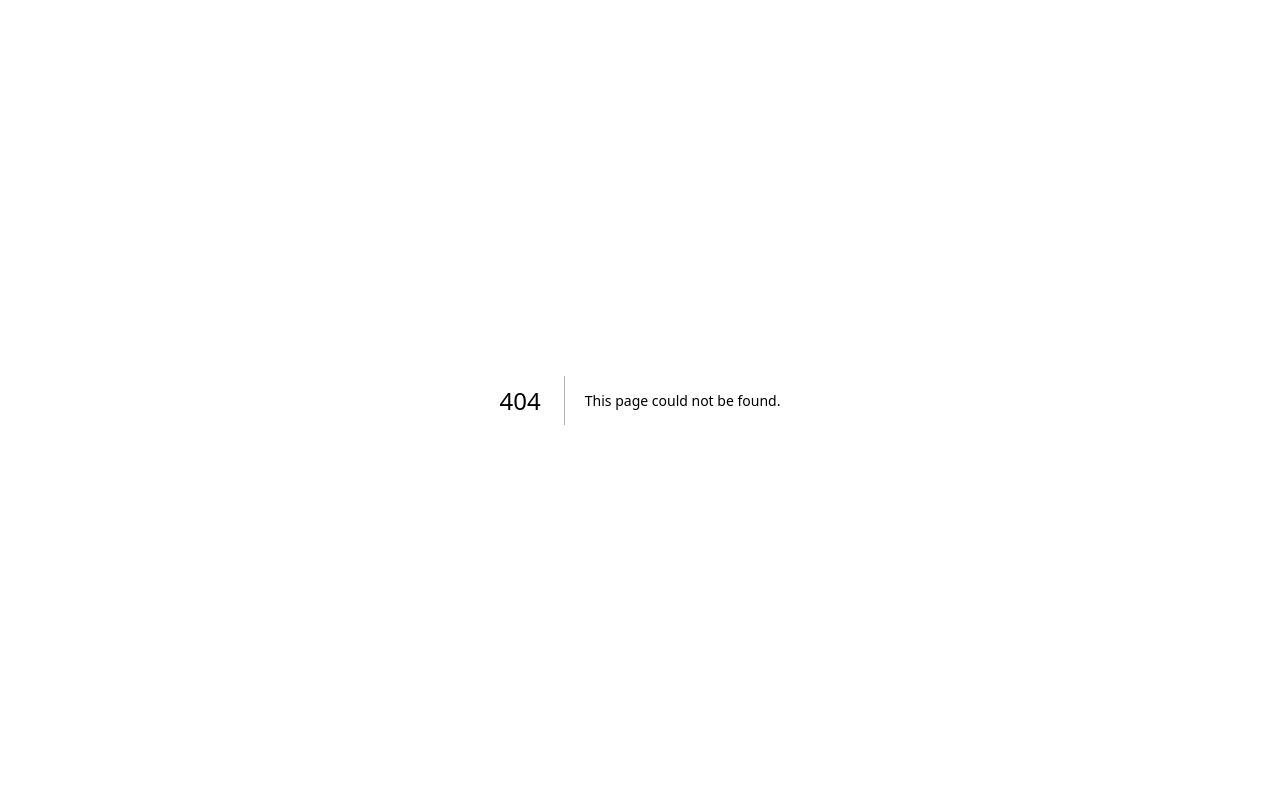
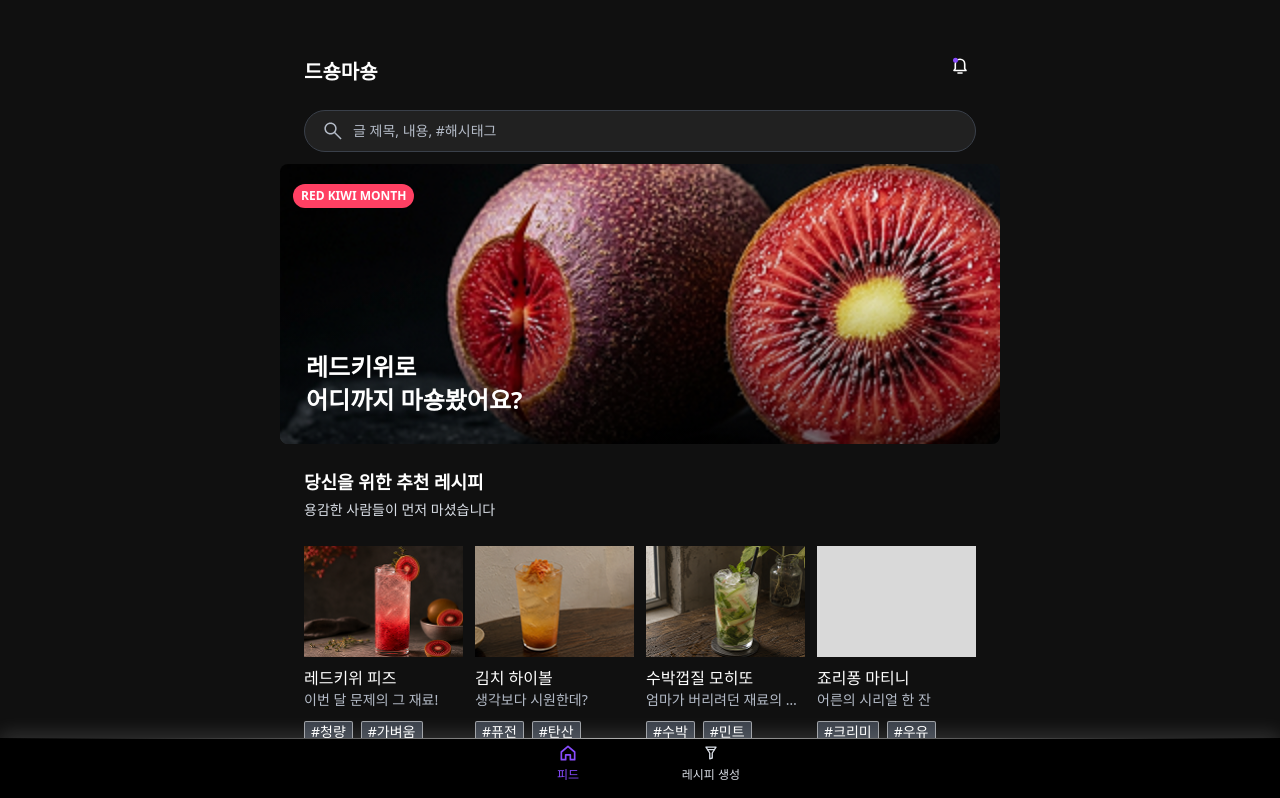
Before and after one commit to mandububsa/Ne-O-rdinary-Hackathon-10th-U-Front, a Next.js app in the folder dsms/: page /feed in a window 1280 px wide. Before the commit this address had no page. Shown: the top 798 px of the page. Built offline with nearby package versions, Linux system fonts and the light colour scheme.

Commit message:
✨ 피드 페이지 생성 + navbar 생성

```diff
--- /dev/null
+++ b/dsms/app/feed/page.tsx
@@ -0,0 +1,158 @@
+import Image from "next/image";
+import Link from "next/link";
+import { FEED_RECIPES, type FeedRecipe } from "@/data/feed";
+import BottomNavbar from "@/components/BottomNavbar";
+import SearchButton from "@/app/search/_components/SearchButton";
+
+function NotificationIcon() {
+  return (
+    <svg
+      aria-hidden="true"
+      viewBox="0 0 24 24"
+      className="size-6"
+      fill="none"
+    >
+      <path
+        d="M18 16.5H6l1.3-1.9V10a4.7 4.7 0 0 1 9.4 0v4.6L18 16.5Z"
+        stroke="currentColor"
+        strokeWidth="1.6"
+        strokeLinejoin="round"
+      />
+      <path
+        d="M10 19h4"
+        stroke="currentColor"
+        strokeWidth="1.6"
+        strokeLinecap="round"
+      />
+      <circle cx="7.5" cy="6.2" r="2.5" fill="var(--primary-500)" />
+    </svg>
+  );
+}
+
+function MonthlyBanner() {
+  return (
+    <section className="relative h-[280px] w-full overflow-hidden sm:rounded-lg">
+      <Image
+        src="/images/red-kiwi-month.png"
+        alt="레드키위 월간 주제"
+        fill
+        priority
+        sizes="(max-width: 720px) 100vw, 720px"
+        className="object-cover"
+      />
+      <div className="absolute inset-0 bg-gradient-to-t from-black/55 via-black/10 to-transparent" />
+      <span className="absolute left-[13px] top-5 inline-flex items-center justify-center rounded-full bg-[#FF4063] px-2 py-1.5 font-nexon text-[12px] font-bold leading-none text-white">
+        RED KIWI MONTH
+      </span>
+      <h1 className="absolute bottom-[27px] left-[26px] max-w-[270px] font-nexon text-heading font-bold leading-[1.4] text-white">
+        레드키위로
+        <br />
+        어디까지 마숑봤어요?
+      </h1>
+    </section>
+  );
+}
+
+function SectionHeading() {
+  return (
+    <section className="flex w-full flex-col gap-2 px-4 sm:px-6">
+      <h2 className="font-nexon text-title font-bold leading-[1.2] text-white">
+        당신을 위한 추천 레시피
+      </h2>
+      <p className="font-nexon text-body font-normal leading-[1.2] text-gray-300">
+        용감한 사람들이 먼저 마셨습니다
+      </p>
+    </section>
+  );
+}
+
+function RecipeImage({ recipe }: { recipe: FeedRecipe }) {
+  if (!recipe.imageUrl) {
+    return <div className="aspect-[158/110] w-full bg-[#D9D9D9]" />;
+  }
+
+  return (
+    <div className="relative aspect-[158/110] w-full overflow-hidden">
+      <Image
+        src={recipe.imageUrl}
+        alt={`${recipe.name} 이미지`}
+        fill
+        sizes="(max-width: 720px) 50vw, 170px"
+        className="object-cover"
+      />
+    </div>
+  );
+}
+
+function RecipeCard({ recipe }: { recipe: FeedRecipe }) {
+  return (
+    <Link
+      href={`/posts/${recipe.id}`}
+      className="flex w-full min-w-0 flex-col items-start gap-3"
+      aria-label={`${recipe.name} 상세 페이지로 이동`}
+    >
+      <RecipeImage recipe={recipe} />
+      <div className="flex w-full flex-col gap-1">
+        <h3 className="truncate text-subtitle font-medium leading-[1.2] text-white">
+          {recipe.name}
+        </h3>
+        <p className="line-clamp-1 text-body font-medium leading-[1.2] text-gray-400">
+          {recipe.description}
+        </p>
+      </div>
+      <div className="flex flex-wrap gap-2">
+        {recipe.tags.map((tag) => (
+          <span
+            key={tag}
+            className="inline-flex items-center justify-center rounded-[2px] border border-white/50 bg-gray-800 px-1.5 py-0.5 text-body font-medium leading-[1.2] text-white"
+          >
+            #{tag}
+          </span>
+        ))}
+      </div>
+    </Link>
+  );
+}
+
+export default function FeedPage() {
+  return (
+    <main className="min-h-screen bg-[#101010] text-white">
+      <div className="mx-auto flex min-h-screen w-full max-w-[720px] flex-col pb-[calc(86px+env(safe-area-inset-bottom))]">
+        {/* 헤더: 서비스명과 알림 진입점을 모바일 상단에 배치한다. */}
+        <header className="flex w-full flex-col gap-7 px-4 pb-3 pt-6 sm:px-6 sm:pt-10">
+          <div className="flex h-[42px] items-end justify-between">
+            <p className="font-nexon text-[20px] font-bold leading-none text-white">
+              드숑마숑
+            </p>
+            <button
+              type="button"
+              aria-label="알림 보기"
+              className="inline-flex size-8 items-center justify-center text-white"
+            >
+              <NotificationIcon />
+            </button>
+          </div>
+
+          {/* 검색: 기존 SearchButton 컴포넌트를 재사용해 검색 페이지로 연결한다. */}
+          <SearchButton />
+        </header>
+
+        {/* 월간 주제 배너: 피드 최상단의 캠페인 이미지를 강조한다. */}
+        <MonthlyBanner />
+
+        <div className="mt-7 flex flex-col gap-7">
+          <SectionHeading />
+
+          {/* 추천 피드: 모바일 2열을 기본으로 두고 넓은 화면에서는 열 수가 자연스럽게 늘어난다. */}
+          <section className="grid w-full grid-cols-2 gap-x-3 gap-y-7 px-4 sm:grid-cols-[repeat(auto-fit,minmax(158px,1fr))] sm:px-6">
+            {FEED_RECIPES.map((recipe) => (
+              <RecipeCard key={recipe.id} recipe={recipe} />
+            ))}
+          </section>
+        </div>
+      </div>
+
+      <BottomNavbar />
+    </main>
+  );
+}
--- a/dsms/app/page.tsx
+++ b/dsms/app/page.tsx
@@ -1,3 +1,5 @@
+import Image from "next/image";
+
 export default function Home() {
   return (
 
--- a/dsms/app/posts/new/components/Selector.tsx
+++ b/dsms/app/posts/new/components/Selector.tsx
@@ -1,30 +1,20 @@
 'use client';
 
-import { useState, useEffect } from 'react';
+import { useState } from 'react';
 
 type Props = {
   value: string[];
   onChange: (tags: string[]) => void;
 };
 
+const TAG_OPTIONS = ['맥주', '소주', '폭탄주', '양주', '막걸리'];
+
 export default function Selector({ value, onChange }: Props) {
-  const [options, setOptions] = useState<string[]>(['tag1', 'tag2']);
   const [input, setInput] = useState('');
   const [isOpen, setIsOpen] = useState(false);
 
-  // useEffect(() => {
-  //   fetch('/api/tags')
-  //     .then(res => res.json())
-  //     .then(data => setOptions(data));
-  // }, []);
-
-  useEffect(() => {
-    // TODO: 실제 API 연결 시 fetch로 교체
-    setOptions(['맥주', '소주', '폭탄주', '양주', '막걸리']);
-  }, []);
-
   // 입력값으로 필터링된 옵션 (이미 선택된 것 제외)
-  const filtered = options.filter(opt =>
+  const filtered = TAG_OPTIONS.filter(opt =>
     opt.includes(input) && !value.includes(opt)
   );
 
@@ -41,10 +31,6 @@ export default function Selector({ value, onChange }: Props) {
     onChange([...value, normalized]);
     setInput('');
     setIsOpen(false);
-  };
-
-  const removeItem = (item: string) => {
-    onChange(value.filter(t => t !== item));
   };
 
   const handleKeyDown = (e: React.KeyboardEvent<HTMLInputElement>) => {
--- a/dsms/app/search/_components/SearchButton.tsx
+++ b/dsms/app/search/_components/SearchButton.tsx
@@ -10,7 +10,7 @@ export default function SearchButton() {
     >
       <Image src="/search-icon.svg" alt="" width={24} height={24} />
       <span className="min-w-0 flex-1 text-left text-body leading-typography text-gray-400">
-        검색어 입력
+        글 제목, 내용, #해시태그
       </span>
     </Link>
   );
--- a/dsms/app/search/_components/SearchInput.tsx
+++ b/dsms/app/search/_components/SearchInput.tsx
@@ -8,15 +8,10 @@ const SEARCH_KEYWORD_MAX_LENGTH = 8;
 
 type SearchInputProps = {
   onSearch?: (keyword: string) => void;
-  resetSignal?: number;
 };
 
-export default function SearchInput({ onSearch, resetSignal }: SearchInputProps) {
+export default function SearchInput({ onSearch }: SearchInputProps) {
   const [keyword, setKeyword] = useState("");
-
-  useEffect(() => {
-    setKeyword("");
-  }, [resetSignal]);
 
   useEffect(() => {
     const trimmedKeyword = keyword.trim();
--- a/dsms/app/search/page.tsx
+++ b/dsms/app/search/page.tsx
@@ -150,8 +150,8 @@ export default function SearchPage() {
 
             <div className="min-w-0 flex-1">
               <SearchInput
+                key={searchResetSignal}
                 onSearch={setSearchedKeyword}
-                resetSignal={searchResetSignal}
               />
             </div>
           </div>
--- /dev/null
+++ b/dsms/components/BottomNavbar.tsx
@@ -0,0 +1,85 @@
+"use client";
+
+import Link from "next/link";
+import { usePathname } from "next/navigation";
+
+const NAV_ITEMS = [
+  { label: "피드", href: "/feed", icon: FeedNavIcon },
+  { label: "레시피 생성", href: "/posts/new", icon: CreateRecipeIcon },
+];
+
+function FeedNavIcon({ active }: { active: boolean }) {
+  return (
+    <svg
+      aria-hidden="true"
+      viewBox="0 0 24 24"
+      className="size-5"
+      fill="none"
+    >
+      <path
+        d="M4 10.8 12 4l8 6.8V20h-5.2v-5.8H9.2V20H4v-9.2Z"
+        stroke="currentColor"
+        strokeWidth={active ? "2" : "1.6"}
+        strokeLinejoin="round"
+      />
+    </svg>
+  );
+}
+
+function CreateRecipeIcon({ active }: { active: boolean }) {
+  return (
+    <svg
+      aria-hidden="true"
+      viewBox="0 0 24 24"
+      className="size-5"
+      fill="none"
+    >
+      <path
+        d="M6 5h12l-4.5 7v6l-3 1v-7L6 5Z"
+        stroke="currentColor"
+        strokeWidth={active ? "2" : "1.6"}
+        strokeLinejoin="round"
+      />
+      <path
+        d="M8 8h8"
+        stroke="currentColor"
+        strokeWidth={active ? "2" : "1.6"}
+        strokeLinecap="round"
+      />
+    </svg>
+  );
+}
+
+export default function BottomNavbar() {
+  const pathname = usePathname();
+
+  return (
+    <nav
+      aria-label="주요 메뉴"
+      className="fixed inset-x-0 bottom-0 z-20 flex justify-center bg-black pb-[max(env(safe-area-inset-bottom),12px)] shadow-[0_-4px_20px_0_rgba(255,255,255,0.15)]"
+    >
+      {/* navbar 상단 디바이더: 하얀 라인이 양끝으로 옅어지도록 처리한다. */}
+      <div className="pointer-events-none absolute inset-x-0 top-0 h-px bg-gradient-to-r from-transparent via-white/70 to-transparent" />
+      <div className="inline-flex h-[50px] w-full max-w-[360px] items-center justify-between px-20">
+        {NAV_ITEMS.map((item) => {
+          const isActive = pathname === item.href;
+          const Icon = item.icon;
+
+          return (
+            <Link
+              key={item.href}
+              href={item.href}
+              aria-current={isActive ? "page" : undefined}
+              className={`inline-flex min-w-[56px] flex-col items-center justify-center gap-1 typo-caption font-medium ${
+                isActive ? "text-primary-500" : "text-gray-300"
+              }`}
+            >
+              <Icon active={isActive} />
+              <span>{item.label}</span>
+            </Link>
+          );
+        })}
+      </div>
+    </nav>
+  );
+}
--- a/dsms/data/feed.ts
+++ b/dsms/data/feed.ts
@@ -1,10 +1,22 @@
-import { Recipe } from "@/types/recipe";
+export type FeedRecipe = {
+  id: number;
+  name: string;
+  description: string;
+  imageUrl: string | null;
+  easiness: number;
+  visual: number;
+  rarity: number;
+  affordability: number;
+  tags: string[];
+  createdAt: string;
+  updatedAt: string;
+};
 
 /**
  * 피드 화면용 더미 레시피 데이터.
- * 이미지가 아직 없어 썸네일은 모두 placeholder(`/oldFashioned.png`)를 사용한다.
+ * 이미지가 아직 없는 항목은 피드 카드에서 회색 placeholder로 보여준다.
  */
-export const FEED_RECIPES: Recipe[] = [
+export const FEED_RECIPES: FeedRecipe[] = [
   {
     id: 1,
     name: "레드키위 피즈",
```
Also changed, not shown: 1 other file (tests, documents, lock files or other folders).
